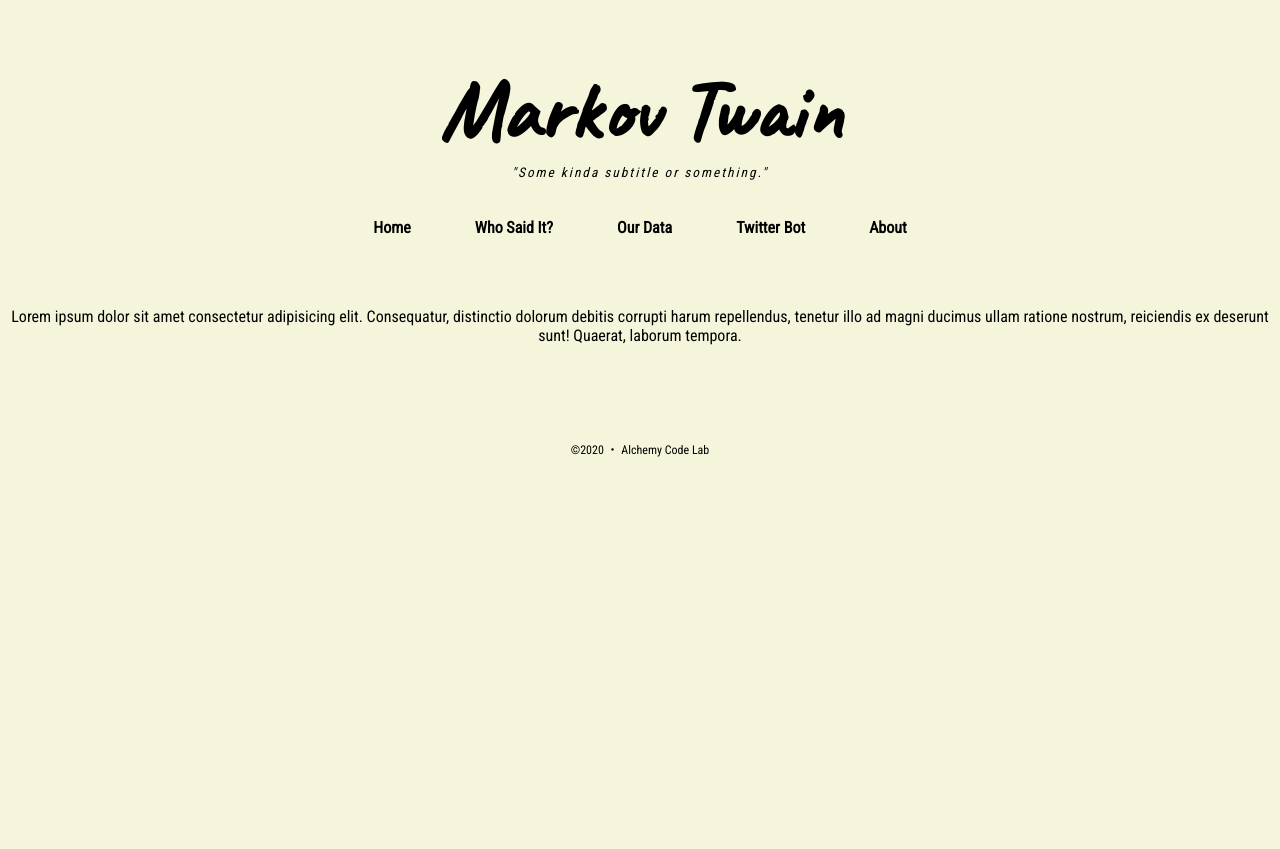
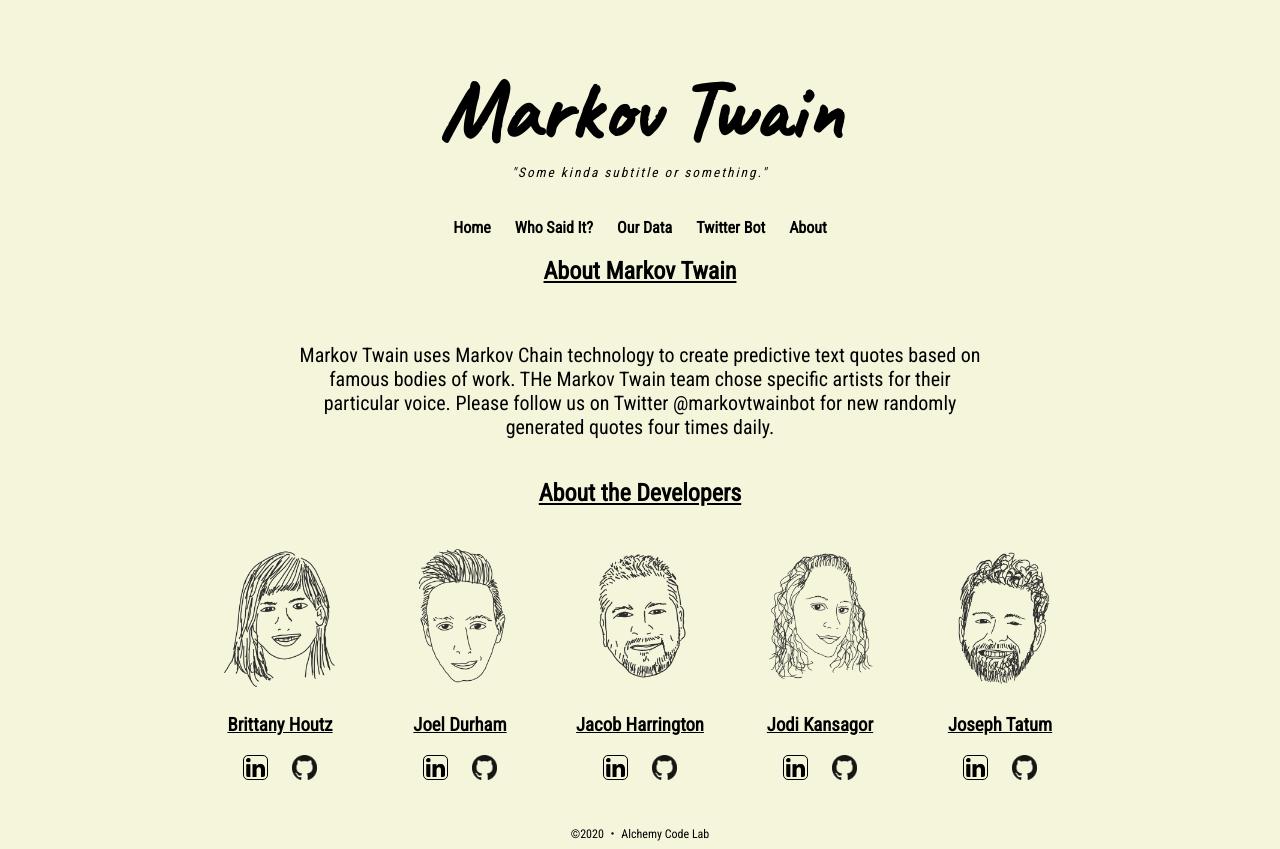
Before and after one commit to textables/textables, a website: page public/about.html in a window 1280 px wide. Before the commit the page ends 800 px from the top, so only its background shows below. Drawn offline with Linux system fonts and the light colour scheme.

Commit message:
about me page

```diff
--- /dev/null
+++ b/public/about.css
@@ -0,0 +1,51 @@
+
+
+img {
+  width: 150px;
+  height: 150px;
+}
+
+.devs {
+  display: flex;
+  justify-content: center;
+  flex-wrap: wrap
+}
+
+.each-dev {
+  margin: 15px;
+}
+
+.linkedin, .github {
+  width: 25px;
+  height: 25px;
+}
+
+.linkedin {
+  border: 1px solid black;
+  border-radius: 5px;
+  padding: 2px
+}
+
+h2, h3 {
+  font-family: 'Roboto Condensed', sans-serif;
+  text-decoration: underline;
+}
+
+a {
+  padding: 10px;
+}
+
+.description {
+  width: 700px;
+  text-align: center;
+}
+
+.about {
+  display: flex;
+  flex-direction: column;
+  align-items: center;
+}
+
+p {
+  font-size: 20px;
+}
--- a/public/about.html
+++ b/public/about.html
@@ -6,6 +6,8 @@
     <meta name="viewport" content="width=device-width, initial-scale=1.0">
     <meta http-equiv="X-UA-Compatible" content="ie=edge">
     <link rel="stylesheet" href="style.css">
+    <link rel="stylesheet" href="about.css">
+
     <title>Markov Twain</title>
 </head>
 
@@ -21,13 +23,57 @@
             <a href="">About</a>
         </nav>
     </header>
-    <br>
-    <br>
-    <br>
-    <p>Lorem ipsum dolor sit amet consectetur adipisicing elit. Consequatur, distinctio dolorum debitis corrupti harum repellendus, tenetur illo ad magni ducimus ullam ratione nostrum, reiciendis ex deserunt sunt! Quaerat, laborum tempora.</p>
-    <br>
-    <br>
-    <br>
+
+    <div class="about">
+        <h2>About Markov Twain</h2>
+        <br>
+        <p class="description">Markov Twain uses Markov Chain technology to create predictive text quotes based on famous bodies of work. THe Markov Twain team chose specific artists for their particular voice. Please follow us on Twitter @markovtwainbot for new randomly generated quotes four times daily.</p>
+    </div>
+
+    <h2>About the Developers</h2>
+
+    <section class="devs">
+        <section class="each-dev">
+            <img class="about-image" src="./assets/brittany.png" alt="Brittany">
+            <h3>Brittany Houtz</h3>
+            <section class="links">
+                <a href="https://www.linkedin.com/in/brittanyhoutz/" target="_blank"><img class="linkedin" src="./assets/linkedin2.png" alt="linked in"></a>
+                <a href="https://github.com/llastflowers" target="_blank"><img class="github" src="./assets/github-logo.png" alt="linked in"></a>
+            </section>
+        </section>
+        <section class="each-dev">
+            <img class="about-image" src="./assets/joel.png" alt="Joel">
+            <h3>Joel Durham</h3>
+            <section class="links">
+                <a href="https://www.linkedin.com/in/joel-patrick-durham-16a8bab6/" target="_blank"><img class="linkedin" src="./assets/linkedin2.png" alt="linked in"></a>
+                <a href="https://github.com/joelpdurham" target="_blank"><img class="github" src="./assets/github-logo.png" alt="linked in"></a>
+            </section>
+        </section>
+        <section class="each-dev">
+            <img class="about-image" src="./assets/jacob.png" alt="Jacob">
+            <h3>Jacob Harrington</h3>
+            <section class="links">
+                <a href="https://www.linkedin.com/in/jacob-harrington-569203a1/" target="_blank"><img class="linkedin" src="./assets/linkedin2.png" alt="linked in"></a>
+                <a href="https://github.com/yaycub" target="_blank"><img class="github" src="./assets/github-logo.png" alt="linked in"></a>
+            </section>
+        </section>
+        <section class="each-dev">
+            <img class="about-image" src="./assets/jbj.png" alt="JBJ">
+            <h3>Jodi Kansagor</h3>
+            <section class="links">
+                <a href="https://www.linkedin.com/in/jodikansagor/" target="_blank"><img class="linkedin" src="./assets/linkedin2.png" alt="linked in"></a>
+                <a href="https://github.com/jodinkansagor" target="_blank"><img class="github" src="./assets/github-logo.png" alt="linked in"></a>
+            </section>
+        </section>
+        <section class="each-dev">
+            <img class="about-image" src="./assets/joseph.png" alt="Joseph">
+            <h3>Joseph Tatum</h3>
+            <section class="links">
+                <a href="https://www.linkedin.com/in/josephwtatum/" target="_blank"><img class="linkedin" src="./assets/linkedin2.png" alt="linked in"></a>
+                <a href="https://github.com/josephtatum" target="_blank"><img class="github" src="./assets/github-logo.png" alt="linked in"></a>
+            </section>
+        </section>
+    </section>
     <footer>&copy;2020 ・ Alchemy Code Lab</footer>
 </body>
 
```
Also changed, not shown: public/assets/brittany.png (added), public/assets/github-logo.png (added), public/assets/jacob.png (added), public/assets/jbj.png (added), public/assets/joel.png (added), public/assets/joseph.png (added), public/assets/linkedin.png (added), public/assets/linkedin2.png (added).
